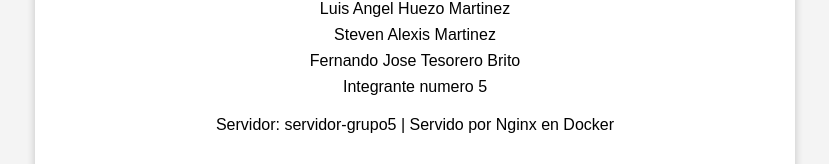
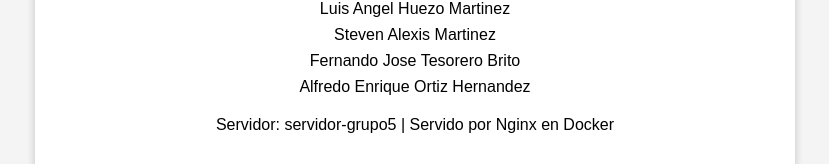
Before and after one commit to mc25066/proyecto-linux-grupo5, a plain HTML site: page web/index.html in a window 1280 px wide. Shown: the part 357-521 px from the top of the page, without its empty margins (225-1054 px from the left). Drawn offline with Linux system fonts and the light colour scheme.

Commit message:
Update index.html

```diff
--- a/web/index.html
+++ b/web/index.html
@@ -24,7 +24,7 @@
       <li>Luis Angel Huezo Martinez</li>
       <li>Steven Alexis Martinez</li>
       <li>Fernando Jose Tesorero Brito</li>
-      <li>Integrante numero 5</li>
+      <li>Alfredo Enrique Ortiz Hernandez</li>
     </ul>
     <p>Servidor: servidor-grupo5 | Servido por Nginx en Docker</p>
   </div>
```
